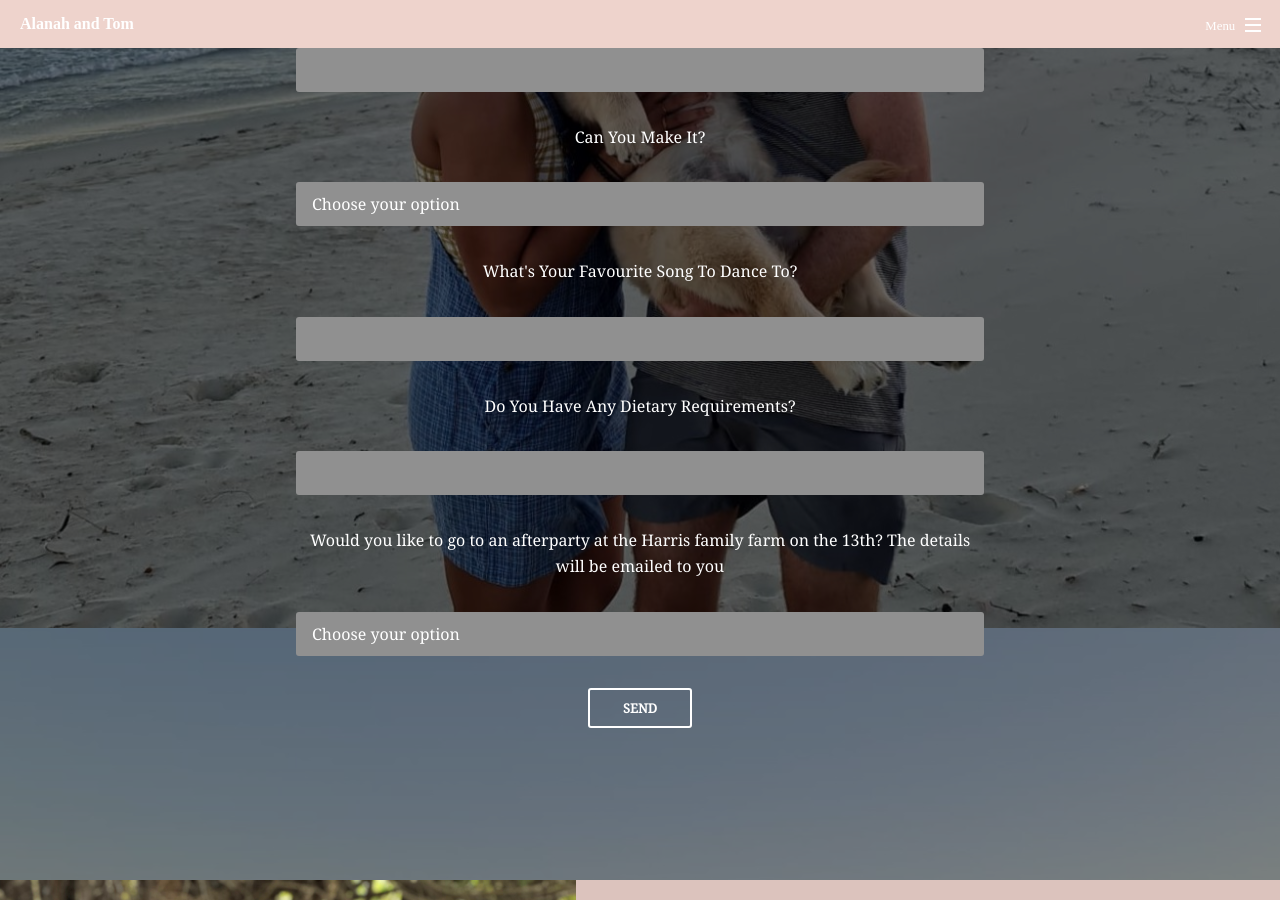
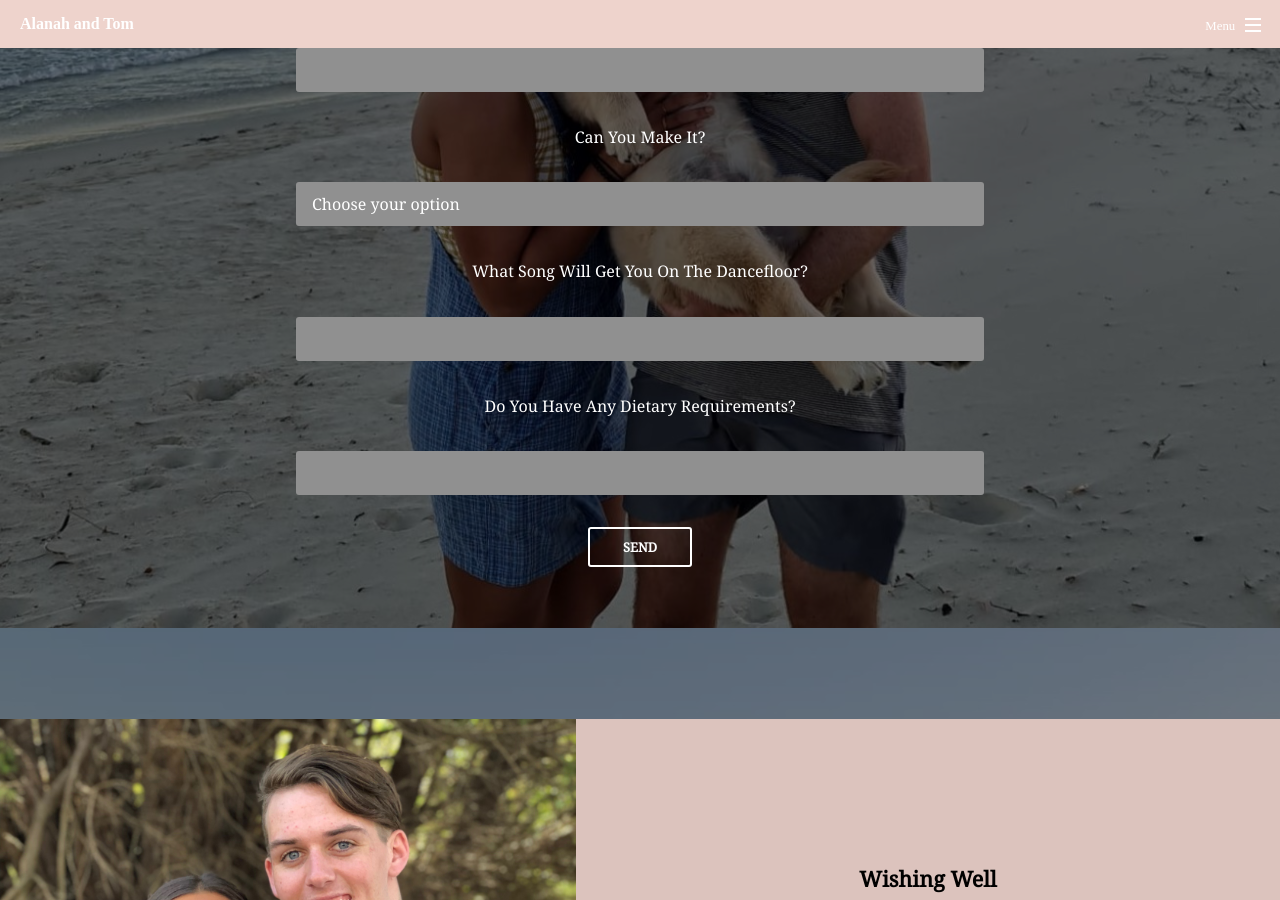
Before and after one commit to mongerrr/alanatom, a Jekyll site: the page built from index.html, in a window 1280 px wide and 900 px high, scrolled down 3212 px. Built offline with Jekyll 4.4.1, drawn with Linux system fonts in a browser that asks for light colours; some web fonts are replaced.

Commit message:
Update rsvp.html

```diff
--- a/_includes/sections/rsvp.html
+++ b/_includes/sections/rsvp.html
@@ -1,33 +1,26 @@
 <div class="inner">
   <header class="major">
     <h2>RSVP For Our Big Day</h2>
-    <form class="form" action="https://docs.google.com/forms/u/0/d/e/1FAIpQLScoZ9NJjDerU16ypLnHVHwcrrjMNuqhh-_ZPOu0iPKGfNjHQw/formResponse">
+    <form class="form" action="https://docs.google.com/forms/u/0/d/e/1FAIpQLSc2JO0sT_dx3ViWuuFxfALh1i-34iQrkk_awNhRtkJnfILXVg/formResponse">
     <p>Please Enter Your Name(s)</p>
-    <input name="entry.1588393331" type="text" required="yes" />
+    <input name="entry.1563730825" type="text" required="yes" />
     <p></p>
     <p>Please Enter Your Email</p>
     <input name="emailAddress" type="email" required="yes" />
     <p></p>
     <p>Can You Make It?</p>
-    <select class="browser-default" name="entry.386655892">>
+    <select class="browser-default" name="entry.475811637">>
       <option value="" disabled selected>Choose your option</option>
       <option name="entry.386655892" value="Of Course" tabindex="0" role="option">Of Course</option>
       <option name="entry.386655892" value="Sorry, I Can't" tabindex="1" role="option">Sorry I Can't</option>
     ></select>
     <p>
     </p>
-    <p>What's Your Favourite Song To Dance To?</p>
-    <input name="entry.795176677" type="text" />
+    <p>What Song Will Get You On The Dancefloor?</p>
+    <input name="entry.944635157" type="text" />
     <p></p>
     <p>Do You Have Any Dietary Requirements?</p>
-    <input name="entry.1860142094" type="text" />
-    <p></p>
-    <p>Would you like to go to an afterparty at the Harris family farm on the 13th? The details will be emailed to you</p>
-    <select class="browser-default" name="entry.1741072241">>
-      <option value="" disabled selected>Choose your option</option>
-      <option name="entry.1741072241" value="Yes. Send me the details" tabindex="0" role="option">Yes. Send Me The Details</option>
-      <option name="entry.1741072241" value="No" tabindex="1" role="option">Sorry I Can't</option>
-    ></select>
+    <input name="entry.1050166990" type="text" />
     <p>
     </p>
     <input type="submit" value="Send" />
```
